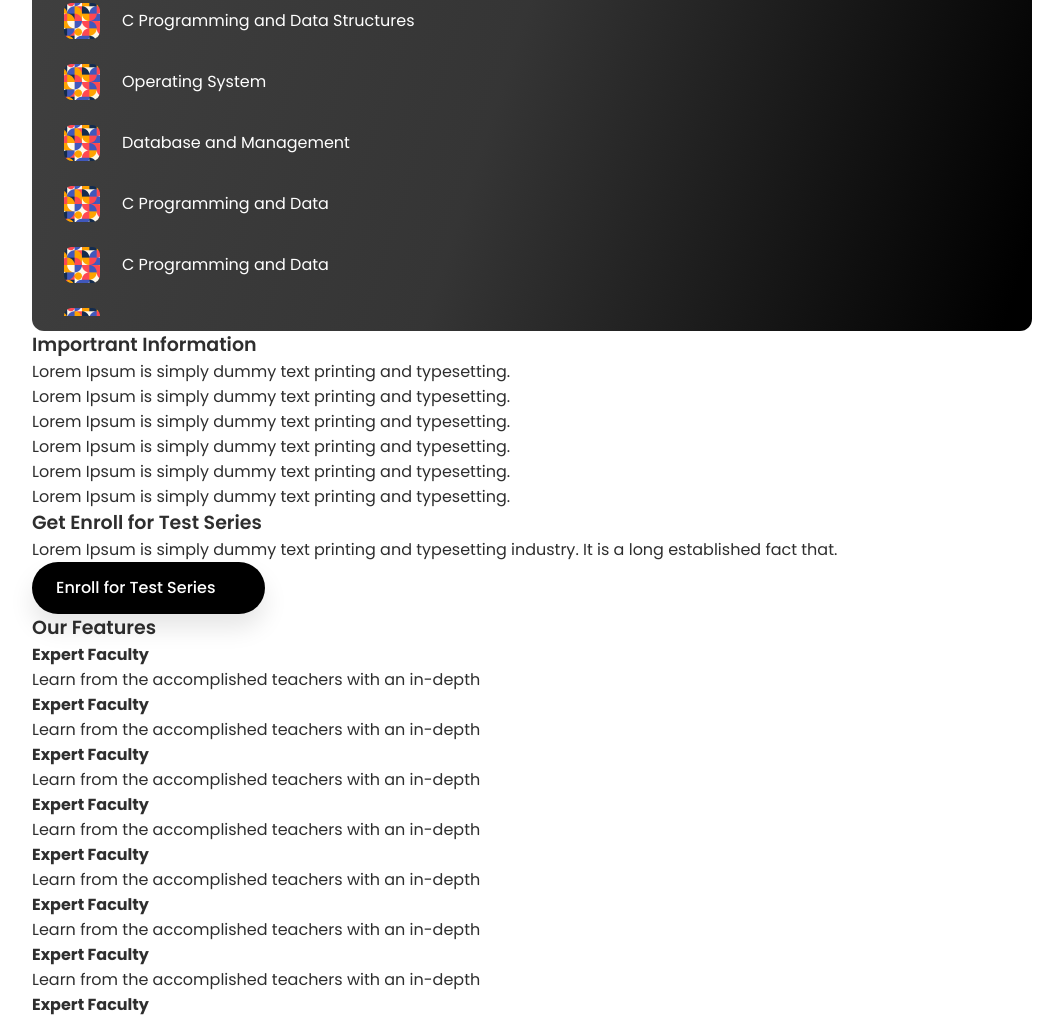
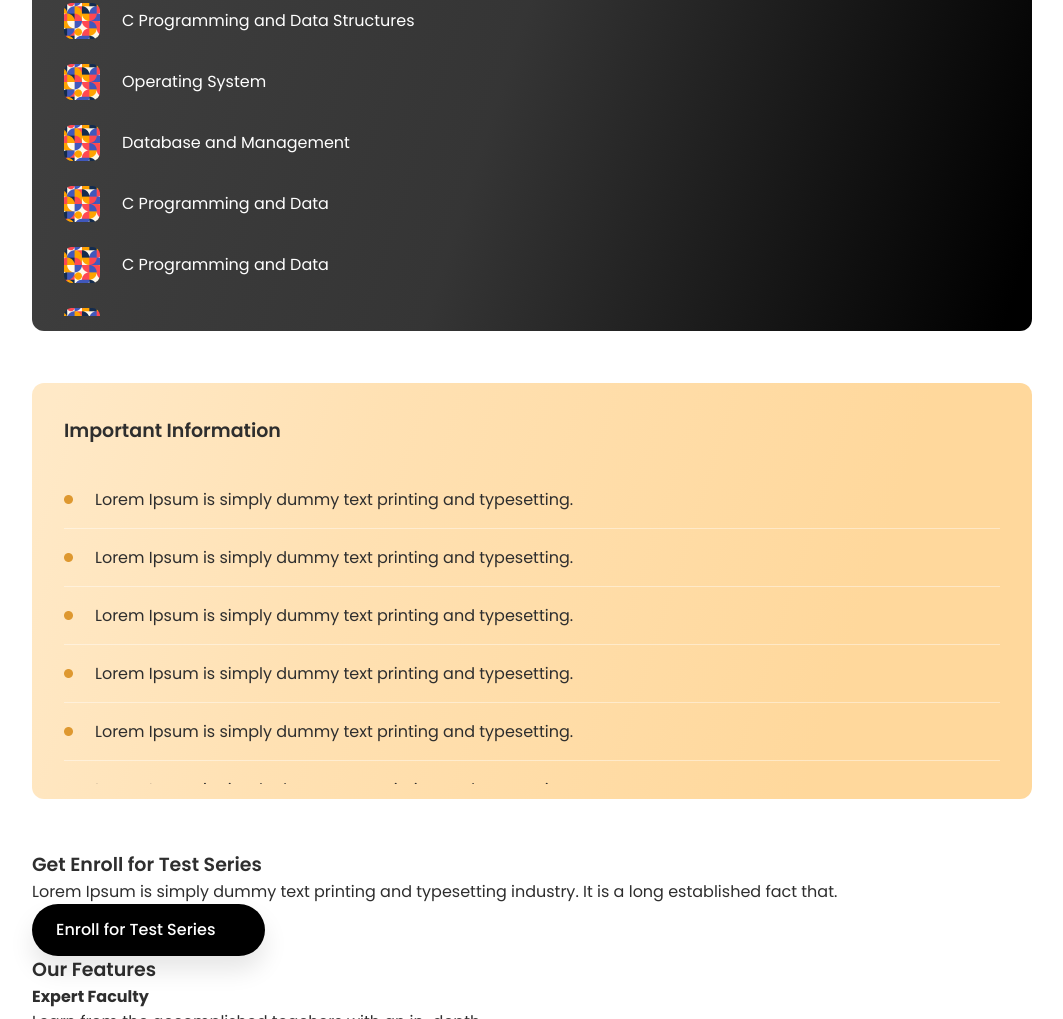
Before and after one commit to samyakshah3008/goclasses, a plain HTML site: page index.html in a window 1280 px wide. Shown: the part 1137-2156 px from the top of the page, without its empty margins (108-1171 px from the left). Drawn offline with Linux system fonts and the light colour scheme.

Commit message:
added the Important information section

```diff
--- a/index.html
+++ b/index.html
@@ -135,18 +135,36 @@
           </div>
         </section>
         <section id="important-info">
-          <h3>Importrant Information</h3>
-          <ul>
-            <li>Lorem Ipsum is simply dummy text printing and typesetting.</li>
-            <li>Lorem Ipsum is simply dummy text printing and typesetting.</li>
+          <h3>Important Information</h3>
+          <ul class="information">
+            <li>
+              <img src="./assets/PNG X1/Ellipse 649.png" alt="" /> Lorem Ipsum
+              is simply dummy text printing and typesetting.
+            </li>
+            <li>
+              <img src="./assets/PNG X1/Ellipse 649.png" alt="" />
+              Lorem Ipsum is simply dummy text printing and typesetting.
+            </li>
 
-            <li>Lorem Ipsum is simply dummy text printing and typesetting.</li>
+            <li>
+              <img src="./assets/PNG X1/Ellipse 649.png" alt="" />
+              Lorem Ipsum is simply dummy text printing and typesetting.
+            </li>
 
-            <li>Lorem Ipsum is simply dummy text printing and typesetting.</li>
+            <li>
+              <img src="./assets/PNG X1/Ellipse 649.png" alt="" />
+              Lorem Ipsum is simply dummy text printing and typesetting.
+            </li>
 
-            <li>Lorem Ipsum is simply dummy text printing and typesetting.</li>
+            <li>
+              <img src="./assets/PNG X1/Ellipse 649.png" alt="" />
+              Lorem Ipsum is simply dummy text printing and typesetting.
+            </li>
 
-            <li>Lorem Ipsum is simply dummy text printing and typesetting.</li>
+            <li>
+              <img src="./assets/PNG X1/Ellipse 649.png" alt="" />
+              Lorem Ipsum is simply dummy text printing and typesetting.
+            </li>
           </ul>
         </section>
       </div>
--- a/styles/mobile.css
+++ b/styles/mobile.css
@@ -321,6 +321,7 @@ button.dark-btn {
   border-radius: 12px;
   color: var(--font-color-white);
   height: 416px;
+  margin-bottom: 52px;
 }
 
 h3 {
@@ -334,7 +335,8 @@ h3 {
   margin-bottom: 26px;
 }
 
-#free-courses .courses {
+#free-courses .courses,
+#important-info .information {
   height: 90%;
   overflow-y: scroll;
 }
@@ -348,8 +350,38 @@ h3 {
   margin-right: 22px;
 }
 
-#free-courses .courses ul li h4 {
+#free-courses .courses ul li h4,
+#important-info ul li h4 {
   font-weight: 400;
   font-size: 16px;
   line-height: 24px;
 }
+
+#important-info {
+  background: linear-gradient(
+    107.95deg,
+    #ffe9c7 2.44%,
+    #ffe1b3 31.39%,
+    #ffd89c 79.71%
+  );
+  border-radius: 12px;
+  padding: 34px 32px;
+  height: 416px;
+  margin-bottom: 52px;
+}
+
+#important-info h3 {
+  font-weight: 600;
+  margin-bottom: 26px;
+}
+
+#important-info ul li {
+  display: flex;
+  align-items: center;
+  padding: 16px 0px;
+  border-bottom: 1px solid rgba(255, 255, 255, 0.42);
+}
+
+#important-info ul li img {
+  margin-right: 22px;
+}
```
Also changed, not shown: assets/PNG X1/Ellipse 649.png (added).
